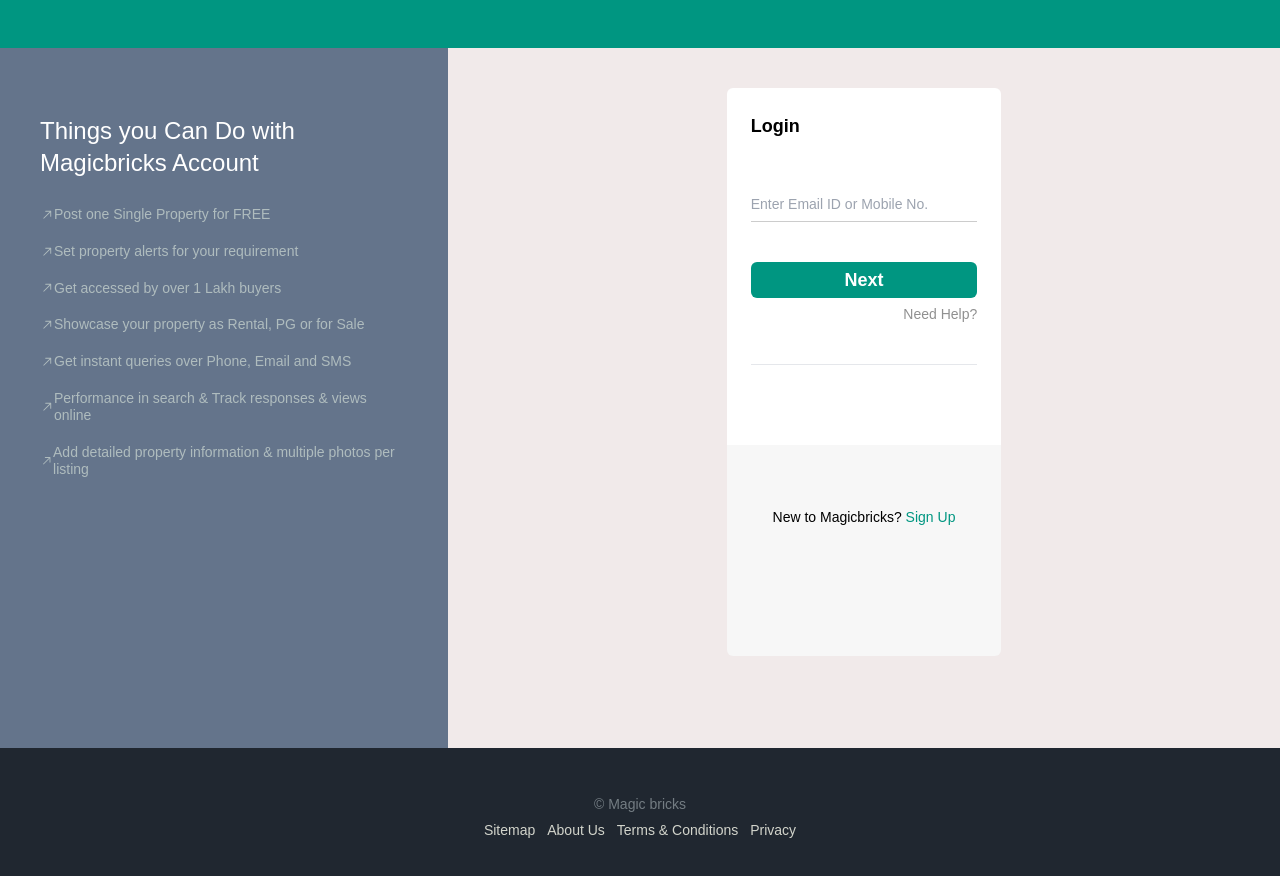
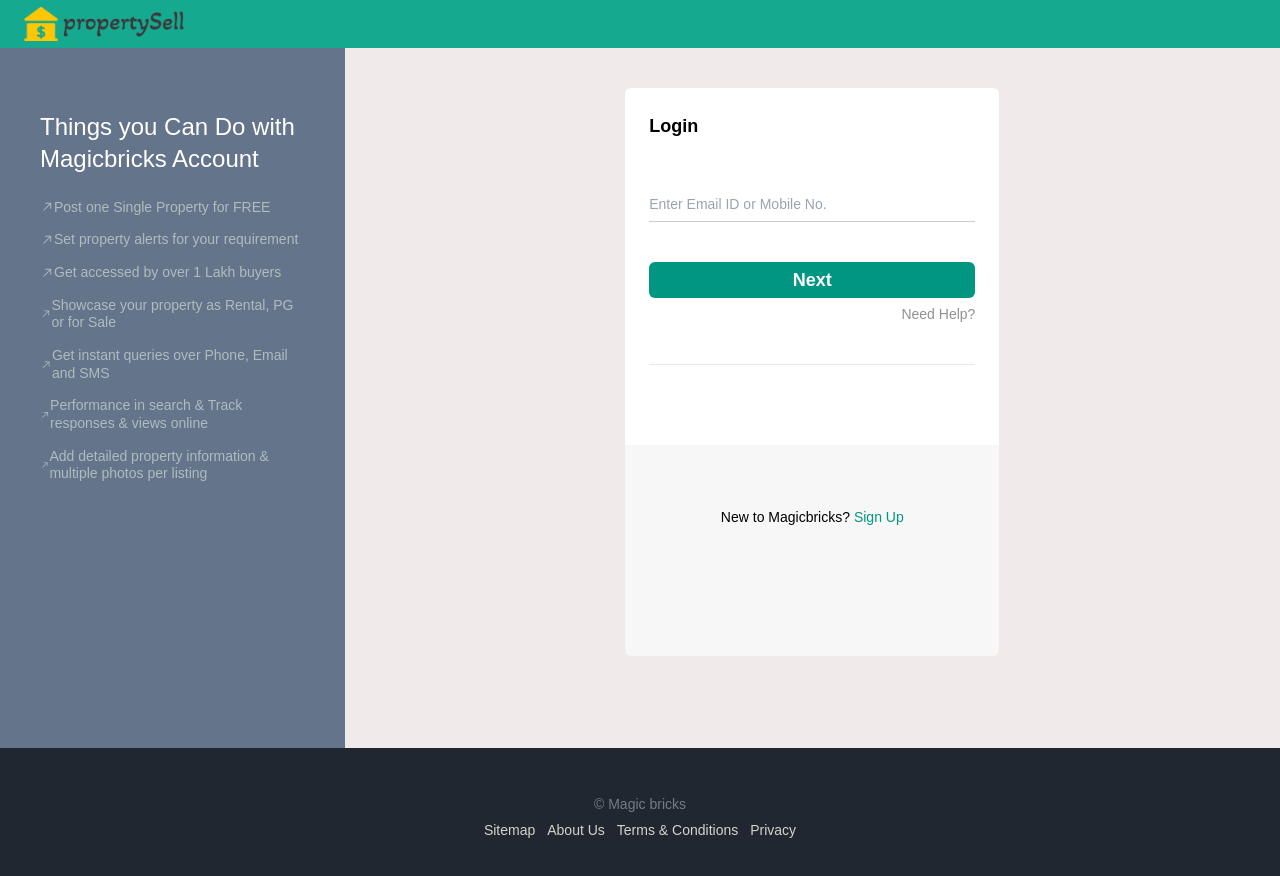
Before and after one commit to gitsomnath/propertySell, a React (Create React App) app: page /login in a window 1280 px wide. Shown: the top 876 px of the page. Built offline with nearby package versions, Linux system fonts and the light colour scheme; grey boxes are pictures that could not be loaded.

Commit message:
worked on header & login & sign-up functionality

```diff
--- a/src/App.js
+++ b/src/App.js
@@ -20,7 +20,11 @@
           <Route path="/" element={<Home/>} /> {/* Route for "/post" */}
           <Route path="/login" element={<LoginPage/>} /> {/* Route for "/post" */}
           <Route path="/post" element={<PostPage/>} /> {/* Route for "/post" */}
-          <Route path="/sign_up" element={<SignUp/>} />
+          <Route path="/sign-up" element={<SignUp/>} />
+          <Route path="/kolkata" element={<Home/>} />
+        <Route path="/bangalore" element={<Home/>} />
+        <Route path="/chennai" element={<Home/>} />
+        <Route path="/mumbai" element={<Home/>} />
         </Routes>
       </div>
     </Router>
--- a/src/common/Header.jsx
+++ b/src/common/Header.jsx
@@ -1,9 +1,18 @@
-import React from 'react';
+import React,{useState} from 'react';
 import Logo from "../Images/logo.png";
 import { useNavigate } from 'react-router-dom';
+import { useLocation } from 'react-router-dom';
 
 function Header() {
     const navigate = useNavigate();
+    const location = useLocation();
+
+
+
+    const isHomePage = location.pathname === '/';
+    const isLoginPage = location.pathname === '/login';
+    const isSignupPage = location.pathname === '/sign-up';
+
     const redirectToPost = () => {
 
         navigate('/post'); // Navigate to the "/post" route
@@ -12,29 +21,42 @@
 
         navigate('/login');
       };
-      const redirectedToHome = () => {
+      const handleLogoClick = (e) => {
+        e.preventDefault();
         navigate('/');
-      };
-      const handleRedirect=()=>{
-        navigate('/')
-        window.location.href = '/';
-      }
+
+
+    };
+    const [selectedCity, setSelectedCity] = useState('');
+
+    const handleCityChange = (event) => {
+        const selectedValue = event.target.value;
+        setSelectedCity(selectedValue);
+        navigate(`/${selectedValue.toLowerCase()}`);
+    };
   return (
     <header>
     <div className="container">
-      <div className="headerleft flex justify-between items-center">
-        <a href="" onClick={redirectedToHome} className="sLogo">
-          <img src={Logo} alt="propertySell Logo" />
+      <div className="headerleft flex justify-between items-center" >
+
+        <a href="" className="sLogo" onClick={handleLogoClick}>
+            <img src={Logo} alt="propertySell Logo" />
         </a>
+        {!isLoginPage && (
+
+
         <div className="">
-          <select  className=" outline-none border-0 text-white bg-[#009681]" href="#" onChange={handleRedirect}>
-          <option value="">Kolkata</option>
-            <option value="">Bangalore</option>
-            <option value="">chennai</option>
-            <option value="">Mumbai</option>
+          <select  className=" outline-none border-0 text-white bg-[#009681]" href="#" value={selectedCity} onChange={handleCityChange} >
+
+          <option value="Kolkata">Kolkata</option>
+          <option value="Bangalore">Bangalore</option>
+          <option value="Chennai">Chennai</option>
+          <option value="Mumbai">Mumbai</option>
           </select>
         </div>
+        )}
       </div>
+      {!isLoginPage && (
       <div className="headerright">
         <div className="header-menu-wrap">
           {/* <a className="header-menu-link" href="#">
@@ -65,7 +87,7 @@
           </div>
         </div>
         <div className="header-menu-wrap">
-          <a className="header-menu-link" onClick={redirectToLogin}>
+          <a className="header-menu-linkLogin" onClick={redirectToLogin}>
             Login
           </a>
           <div className="header__main__dropdown">
@@ -115,7 +137,10 @@
         <div className="header-postproperty" onClick={redirectToPost}>
           <a href="#">Post Property<span className="badge">FREE</span></a>
         </div>
+
       </div>
+        )}
+
     </div>
   </header>
   );
--- a/src/components/SignUp.jsx
+++ b/src/components/SignUp.jsx
@@ -1,6 +1,14 @@
 import React from 'react'
 import { RxArrowTopRight } from "react-icons/rx";
+import { useNavigate } from 'react-router-dom';
 const SignUp = () => {
+
+    const navigate = useNavigate();
+    const redirectToLogin = () => {
+
+        navigate('/login'); // Navigate to the "/post" route
+      };
+
     return (
         <div className='h-[700px] flex'>
 
@@ -16,8 +24,8 @@
                     <p className="text-[#AFBCBE] flex items-center"><RxArrowTopRight />Add detailed property information & multiple photos per listing</p>
                 </div>
             </div>
-            <div className='w-[65%] bg-slate-900 flex justify-center pt-10 text-start'>
-                <div className='h-[80%] w-[33%] bg-white rounded-md  '>
+            <div className='w-[95%] bg-slate-900 flex justify-center pt-10 text-start'>
+                <div className='h-[80%] w-[40%] bg-white rounded-md  '>
                     <div className='flex flex-col justify-between mb-10 pb-10 p-6 h-[100%]'>
                         <p className='font-bold text-lg'>Sign Up</p>
                         <div>
@@ -54,10 +62,10 @@
                             <p>I agree to Magicbricks T&C, Privacy Policy, & Cookie Policy</p>
                         </div>
                         <div>
-                            <button className='w-full p-2 bg-[#009681] text-white rounded-md'>Sign Up</button>
+                            <button className='w-full p-2 bg-[#009681] text-white rounded-md' >Sign Up</button>
                         </div>
                         <div className='  '>
-                            <p className='text-center '>Already Registered? <button className='text-[#009681]'>Login Now</button></p>
+                            <p className='text-center '>Already Registered? <button className='text-[#009681]' onClick={redirectToLogin}>Login Now</button></p>
                         </div>
                     </div>
 
--- a/src/components/login.jsx
+++ b/src/components/login.jsx
@@ -2,7 +2,15 @@
 import "../style/Home.css";
 import Laptop from "../Images/pp-hero-web.png";
 import { RxArrowTopRight } from "react-icons/rx";
+import { useNavigate } from 'react-router-dom';
+import Header from '../common/Header';
 function LoginPage() {
+    const navigate = useNavigate();
+    const redirectToSignUp = () => {
+
+        navigate('/sign-up'); // Navigate to the "/post" route
+      };
+
 
 
     return (
@@ -41,9 +49,7 @@
         // </div>
 
         <div>
-            <header className='bg-[#009681]'>
-                <img src='' />
-            </header>
+            <Header/>
             <div className='h-[700px] flex'>
 
                 <div className='w-[35%] bg-slate-500'>
@@ -58,8 +64,8 @@
                         <p className="text-[#AFBCBE] flex items-center"><RxArrowTopRight />Add detailed property information & multiple photos per listing</p>
                     </div>
                 </div>
-                <div className='w-[65%] bg-[#f1eaea] flex justify-center pt-10 text-start'>
-                    <div className='h-[80%] w-[33%] bg-white rounded-md'>
+                <div className='w-[95%] bg-[#f1eaea] flex justify-center pt-10 text-start'>
+                    <div className='h-[80%] w-[40%] bg-white rounded-md'>
                         <div className='flex flex-col justify-between h-[60%]  mb-10 pb-10 p-6'>
                          <p className='font-bold text-lg'>Login</p>
                          <div className=''>
@@ -71,7 +77,7 @@
                          </div>
                          </div>
                          <div className='h-[40%] bg-[#F7F7F7] rounded-b-md'>
-                         <p className='text-center pt-16'>New to Magicbricks? <button className='text-[#009681]'>Sign Up</button></p>
+                         <p className='text-center pt-16'>New to Magicbricks? <button className='text-[#009681]' onClick={redirectToSignUp}>Sign Up</button></p>
                          </div>
                     </div>
                 </div>
--- a/src/style/Home.css
+++ b/src/style/Home.css
@@ -147,6 +147,30 @@
   border-bottom: none;
   border-radius: 8px 8px 0px 0px;}
   .header-menu-link:hover{
+    background-color: #fff;
+    color: #009681 ;
+    border-radius: 8px 8px 0px 0px;
+    z-index: 3;
+    position: absolute;
+    top: 0;
+    left: 0;
+    border: solid 1px #d7d7d7;
+    border-bottom-color: #fff;
+  }
+.header-menu-linkLogin{
+  color: #fff; font-size: 14px; line-height: 47px;
+  text-decoration: none;
+  padding: 0 32px 0 16px;
+  display: inline-flex;
+  position: relative;
+  overflow: hidden;
+  white-space: nowrap;
+  text-overflow: ellipsis;
+  max-width: 170px;
+  border: #009681  solid 1px;
+  border-bottom: none;
+  border-radius: 8px 8px 0px 0px;}
+  .header-menu-linkLogin:hover{
     background-color: #fff;
     color: #009681 ;
     border-radius: 8px 8px 0px 0px;
```
